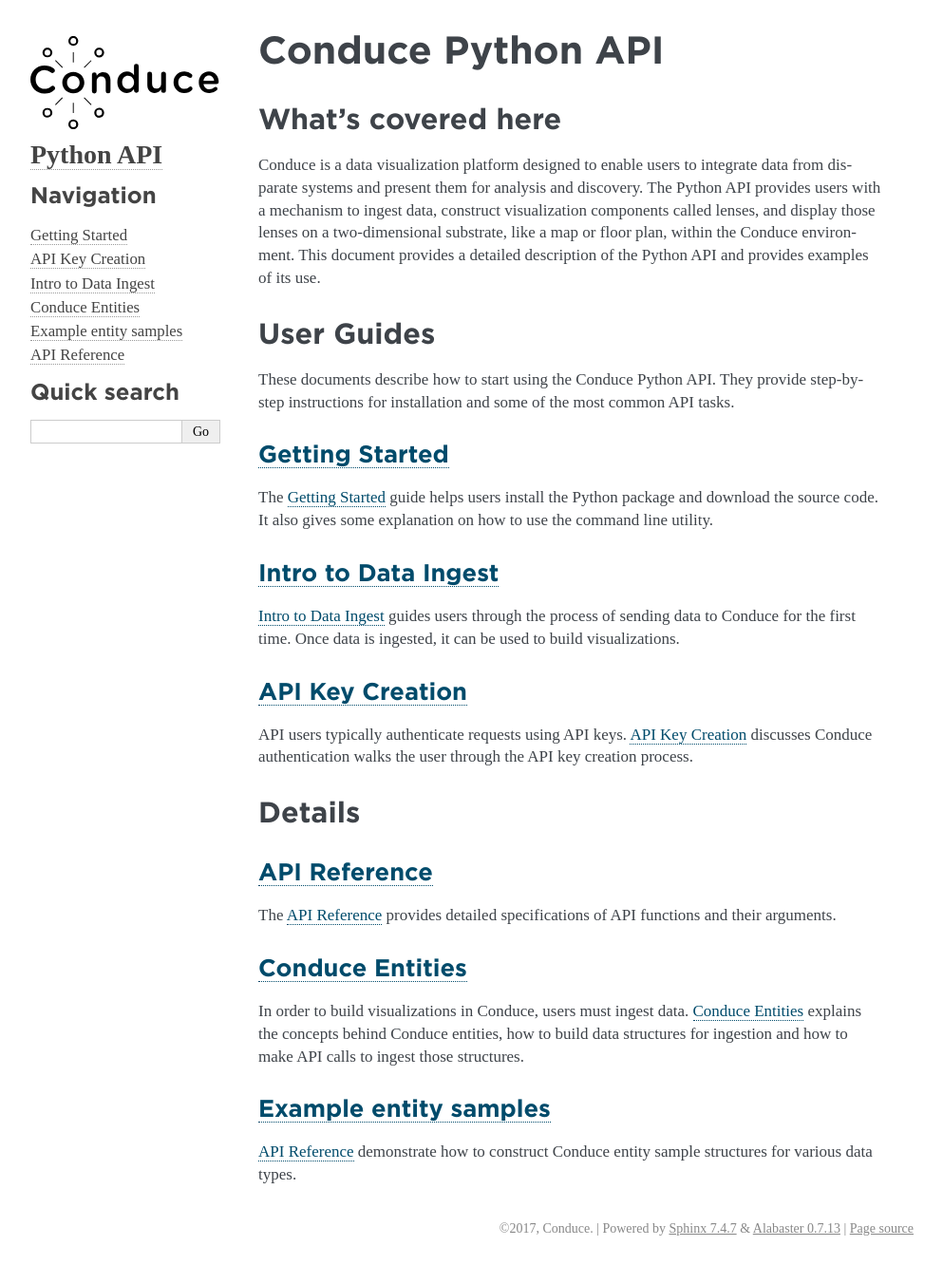
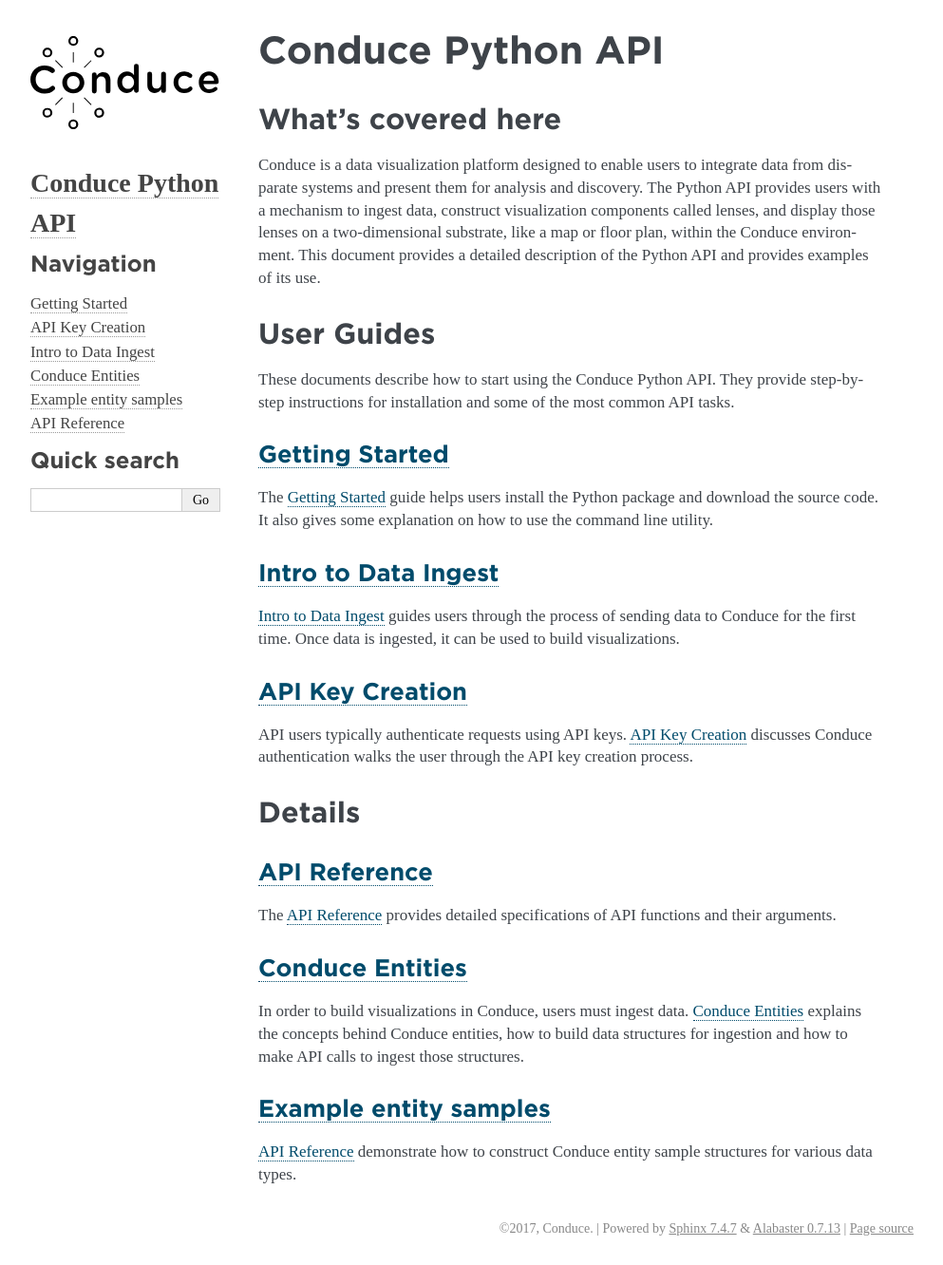
Before and after one commit to ConduceInc/conduce-python-api, a Sphinx documentation site: the page built from doc/source/index.rst, in a window 1280 px wide. Shown: the whole page at 95% size, without its empty margins (148-1141 px from the left). Built offline with Sphinx 7.4.7, drawn with Linux system fonts in a browser that asks for light colours; some web fonts are replaced; formulas are drawn with MathJax 3.

Commit message:
changed project name back and increased logo margin-bottom

```diff
--- a/doc/source/_static/conduce-style.css
+++ b/doc/source/_static/conduce-style.css
@@ -24,5 +24,5 @@
    }
 
 .logo {
-     margin-bottom: 10px;
+     margin-bottom: 40px;
 }
--- a/doc/source/conf.py
+++ b/doc/source/conf.py
@@ -55,7 +55,7 @@
 master_doc = 'index'
 
 # General information about the project.
-project = u'Python API'
+project = u'Conduce Python API'
 copyright = u'2017, Conduce'
 author = u'Kevin Van Leer'
 
```
